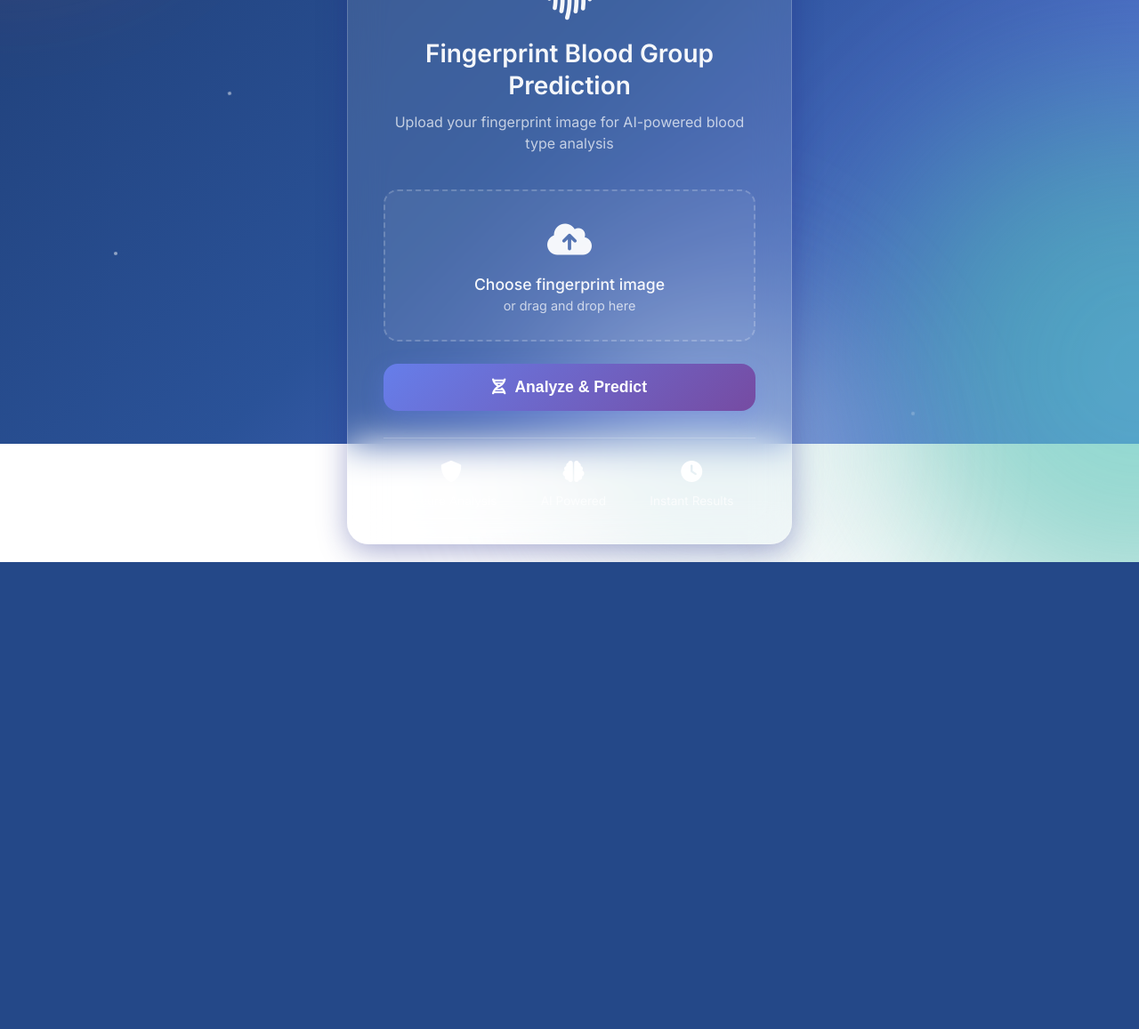
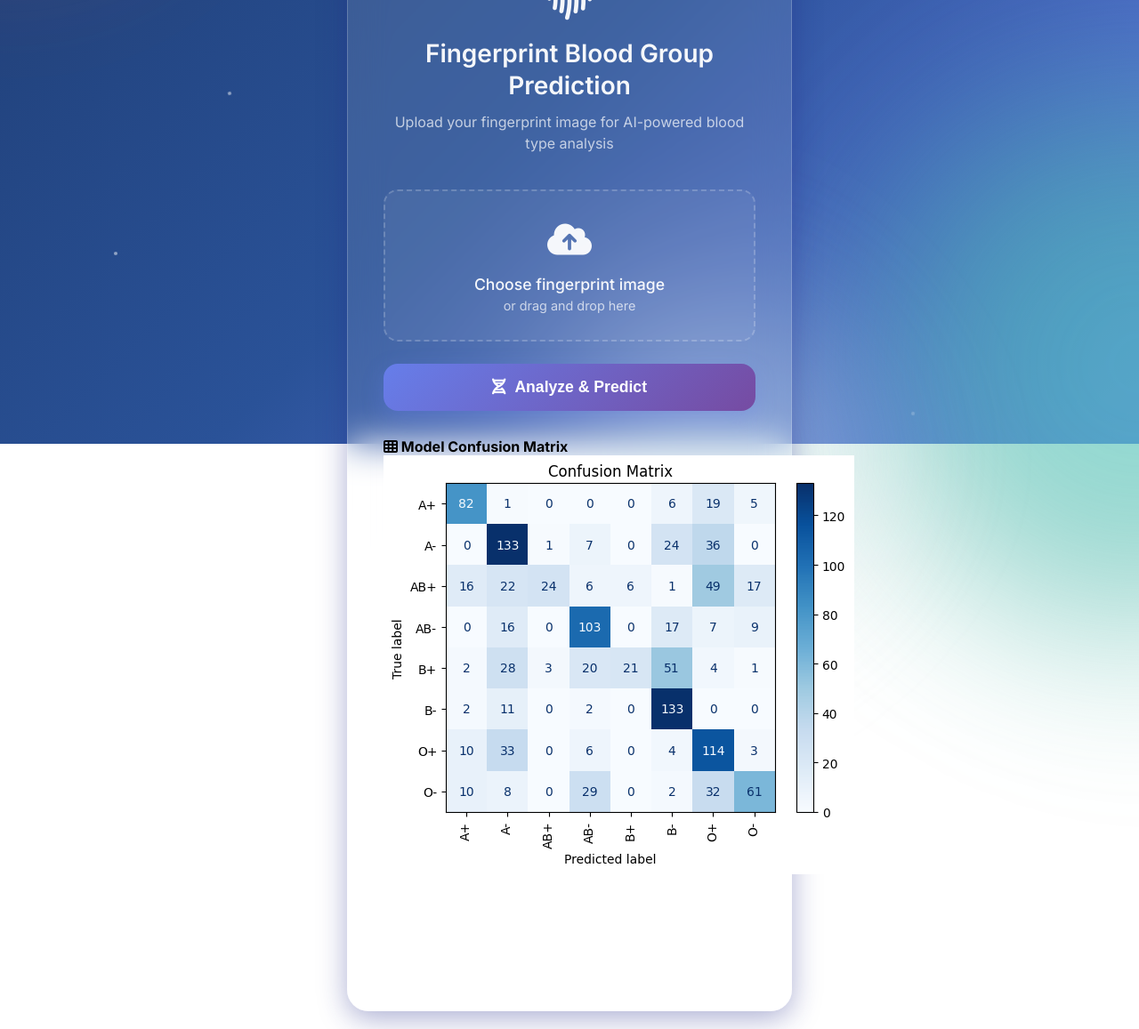
Before and after one commit to YashMhn/CrimsonX, a Flask app: page / in a window 1280 px wide. Shown: the part 301-1458 px from the top of the page at 89% size. Before the commit the page ends 933 px from the top, so only its background shows below. Run offline with Flask 3, Linux system fonts and the light colour scheme.

Commit message:
Update index.html

```diff
--- a/templates/index.html
+++ b/templates/index.html
@@ -102,6 +102,8 @@
                 </button>
             </form>
 
+            <!-- ...rest of your HTML above... -->
+
 <!-- Prediction Result -->
 {% if prediction %}
 <div class="result-section">
@@ -114,10 +116,33 @@
             <div class="result-value">
                 <span class="blood-type">{{ prediction }}</span>
             </div>
+            {% if confidence %}
+            <div class="confidence-section">
+                <div class="confidence-label">Confidence Level</div>
+                <div class="confidence-bar">
+                    <div class="confidence-fill" style="width: {{ confidence }}%"></div>
+                    <span class="confidence-text">{{ confidence }}%</span>
+                </div>
+            </div>
+            {% endif %}
         </div>
     </div>
 </div>
 {% endif %}
+
+<!-- Confusion Matrix Image Card -->
+<div class="confusion-matrix-card">
+    <h4 class="confusion-title">
+        <i class="fas fa-th"></i>
+        Model Confusion Matrix
+    </h4>
+    <div class="confusion-img-wrapper">
+        <img src="static/confusion_matrix.png"
+             alt="Confusion Matrix" class="confusion-matrix-img" />
+    </div>
+</div>
+
+<!-- ...rest of your HTML below... -->
 
             <!-- Features -->
             <div class="features-section">
```
Lines whose indentation alone changed are shown as unchanged.
